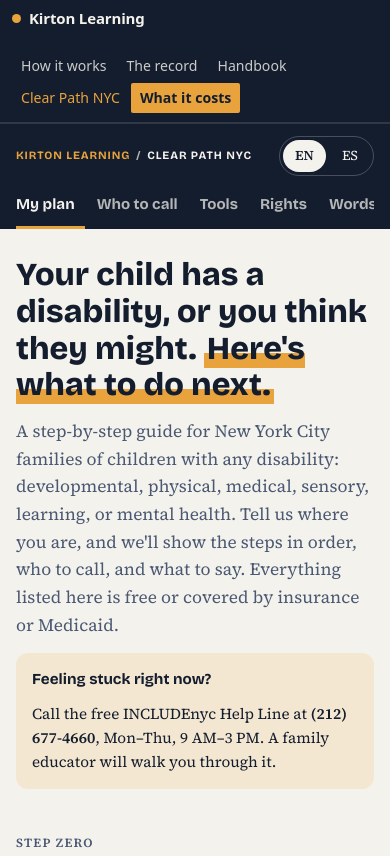
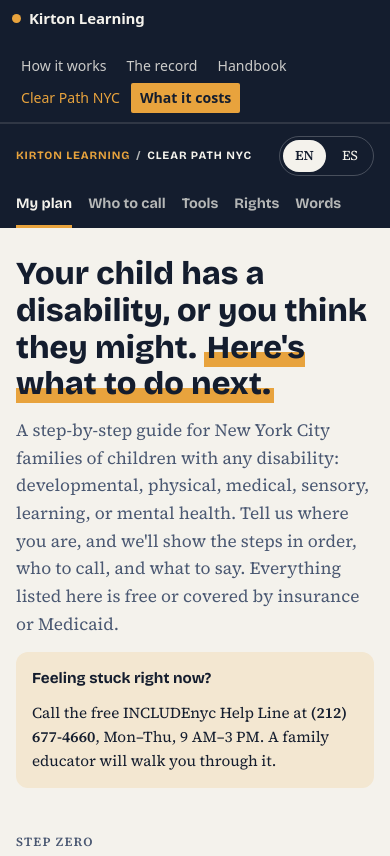
Before and after one commit to Lamont718/Kirton-Learning, a plain HTML site: page clear-path.html in a window 390 px wide. Shown: the top 856 px of the page. Drawn offline with Linux system fonts and the light colour scheme; a script that the page names is missing.

Commit message:
Clear Path tabs: same underline under every tab; all five fit on a phone
The first tab had no left padding, so its selected underline was a
different width and position from the other four. The underline is now
drawn under the words only, identically on every tab. Phone spacing
tightened so Words is no longer cut off at 390px.

Co-Authored-By: Claude Opus 5.5 <noreply@anthropic.com>

```diff
--- a/clear-path.html
+++ b/clear-path.html
@@ -74,10 +74,16 @@ body::before { content: ""; position: fixed; inset: 0 0 auto; height: env(safe-a
 .tabs::-webkit-scrollbar { display: none; }
 .tab {
   font: inherit; font-family: var(--font-display); font-weight: 700; font-size: .98rem; white-space: nowrap; cursor: pointer;
-  background: transparent; color: var(--on-navy-muted); border: 0; border-bottom: 3px solid transparent; padding: 12px 14px 10px;
+  background: transparent; color: var(--on-navy-muted); border: 0; padding: 12px 14px 13px;
+  position: relative; --tab-pad: 14px;
 }
+/* The underline sits under the words only, so it is the same shape on every tab,
+   including the first one, whose left padding is dropped to line up with the brand. */
+.tab::after { content: ""; position: absolute; left: var(--tab-pad); right: var(--tab-pad); bottom: 0; height: 3px; background: transparent; }
+.tab:first-child::after { left: 0; }
+.tab[aria-selected="true"]::after { background: var(--sun); }
 .tab:hover { color: var(--on-navy); }
-.tab[aria-selected="true"] { color: var(--on-navy); border-bottom-color: var(--sun); }
+.tab[aria-selected="true"] { color: var(--on-navy); }
 .tab:first-child { padding-left: 0; }
 .subtabs { display: flex; flex-wrap: wrap; gap: 8px; }
 .view { display: flex; flex-direction: column; gap: 44px; }
@@ -92,7 +98,7 @@ footer a { color: inherit; }
   .lang .long { display: none; } .lang .short { display: inline; }
   .appbar-in { flex-wrap: nowrap; }
   .appbar .brand { font-size: .7rem; gap: 6px; }
-  .tab { padding: 12px 10px 10px; font-size: .94rem; }
+  .tab { padding: 12px 7px 13px; font-size: .9rem; --tab-pad: 7px; }
 }
 .brand { font-family: var(--font-display); font-weight: 700; letter-spacing: .12em; text-transform: uppercase; font-size: .78rem; color: var(--accent); }
 .hero h1 { font-size: clamp(2rem, 6vw, 3rem); font-weight: 800; }
```
